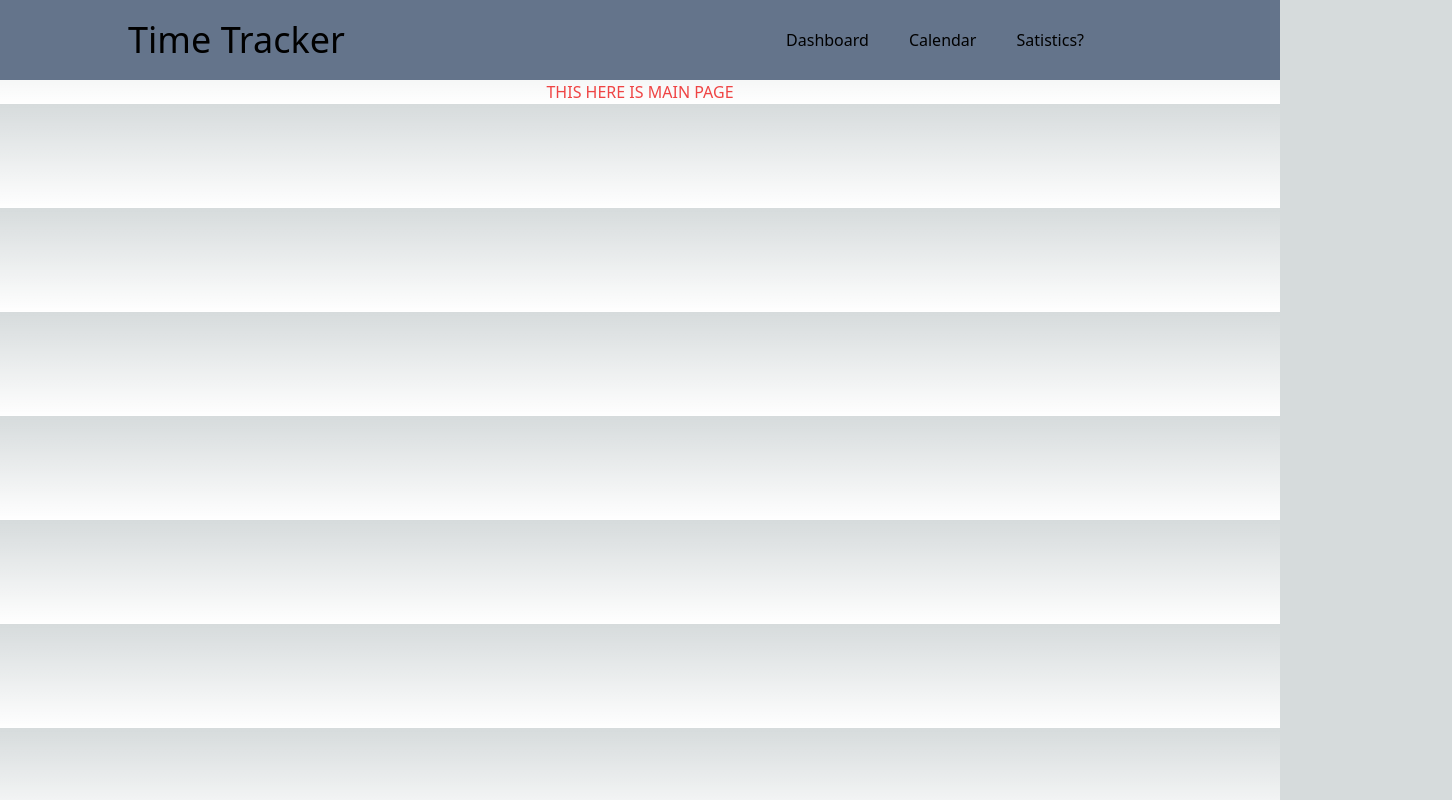
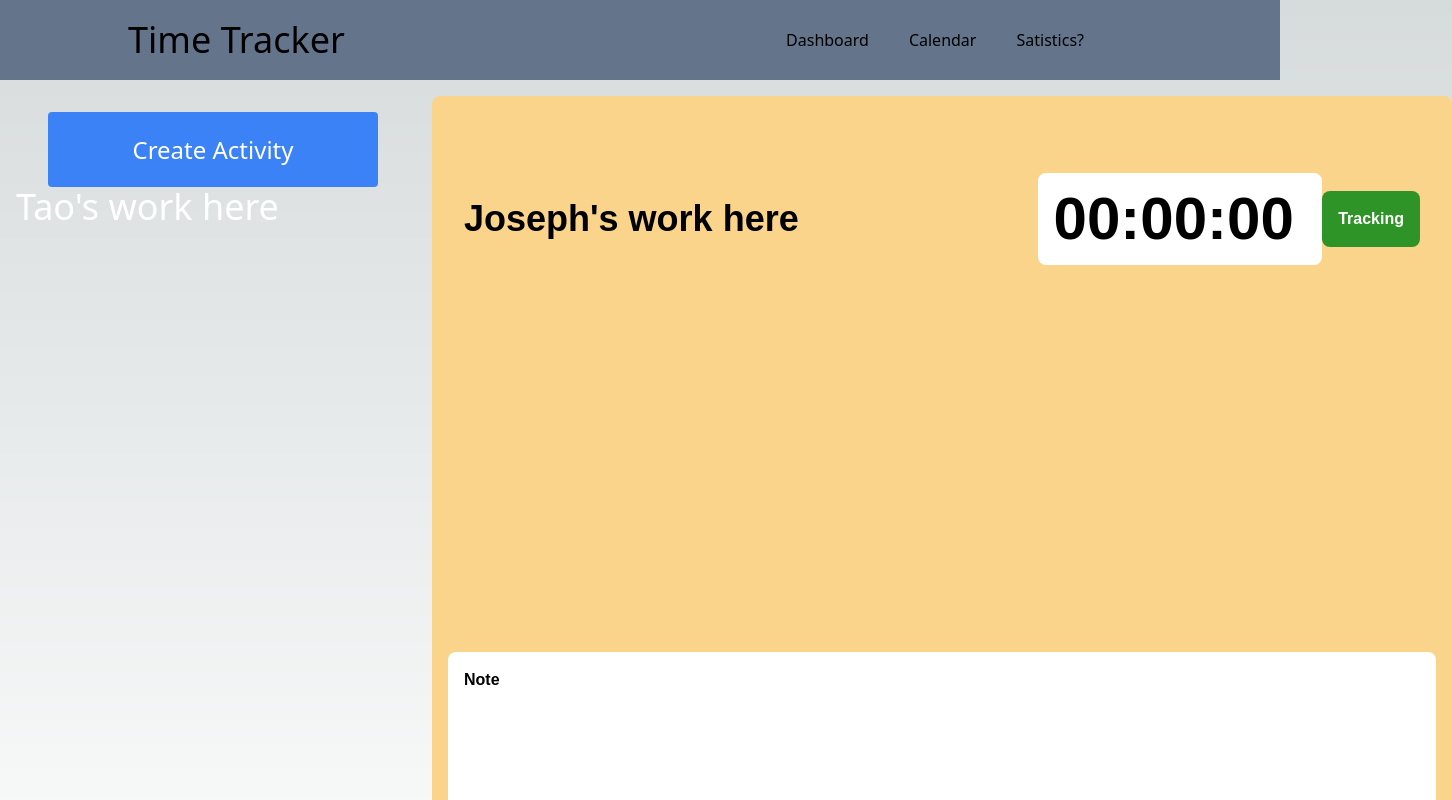
Before and after one commit to CHCTS-Microservices/TimeTracker, a Next.js app: page /main in a window 1280 px wide. Shown: the top 800 px of the page, 1452 px wide, since content can reach past the window. Built offline with nearby package versions, Linux system fonts and the light colour scheme.

Commit message:
Update page.tsx

```diff
--- a/src/app/main/page.tsx
+++ b/src/app/main/page.tsx
@@ -1,14 +1,68 @@
-// Main Page
+export default function Page() {
 
-// This is the dashboard page. Make and Import components in /Components/x and setup the how the dashboard page works here. To play with layout use layout.tsx file
-export default async function Page() {
+    return (
+        <>
+            <div className="p-4 flex">
+                {/* Left 1/3 */}
+                <div className="w-1/3">
+                    {/* Button */}
+                    <button
+                        className="w-80 h-20 mt-4 ml-8 bg-blue-500 text-2xl flex-grow text-white rounded"
 
-	return (
-		<>
-			<h1 className="text-red-500 text-center align-middle">
-				THIS HERE IS MAIN PAGE
-			</h1>
+                        style={{
+                            width: '330px',
+                            height: '75px',
+                            animationDuration: '0ms'
+                        }}
+                    >
+                        Create Activity
+                    </button>
+                    {/* Sidebar */}
+                    <div className="text-4xl text-white">
+                        Tao's work here
+                    </div>
+                </div>
 
-		</>
-	);
+                {/* Right 2/3 */}
+                <div className="w-2/3 ml-10">
+                    {/* Form - Tracking */}
+                    <div
+                        className="gap-2.5 flex flex-col justify-between font-bold p-4 rounded-lg"
+                        style={{
+                            width: '1020px',
+                            height: '889px',
+                            backgroundColor: '#fbd48c',
+                            fontFamily: 'Arial'
+                        }}
+                    >
+                        {/* First Element - 25% */}
+                        <div className="flex justify-between items-center rounded-lg p-4" style={{ height: '25%'}}>
+                            {/* First Sub-Element */}
+                            <div className="bg-244982 text-4xl text-black" >
+                                Joseph's work here
+                            </div>
+                            {/* Second Sub-Element */}
+                            <div className="flex justify-between items-center" style={{width: '40%'}}>
+                            <div className="bg-white text-black p-4 text-6xl flex-grow rounded-lg" id="timer">00:00:00</div>
+                            <button className="bg-2e9427 text-white p-4 rounded-lg" id="tracking" style={{backgroundColor: '#2e9427'}}>Tracking</button>
+                            </div>
+                        </div>
+                        {/* Second Element - 25% */}
+                        <div  style={{ height: '25%'}}>
+
+                            </div>
+                        {/* Third Element - 25% */}
+                        <textarea className="bg-white text-black p-4 rounded-lg" style={{ height: '24%'}}>Note</textarea>
+                        {/* Fourth Element - 25% */}
+                        <div className="flex justify-end">
+                            <button className="bg-gray-500 text-white p-4 rounded-lg" id="stop">Stop</button>
+                            <button className="bg-red-500 text-white p-4 rounded-lg" id="pause">Pause</button>
+                            <button className="bg-green-500 text-white p-4 rounded-lg" id="start">Start</button>
+                        </div>
+                    </div>
+                </div>
+
+            </div>
+        </>
+    );
 }
```
